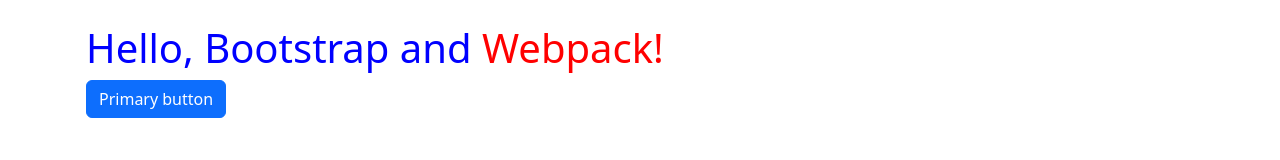
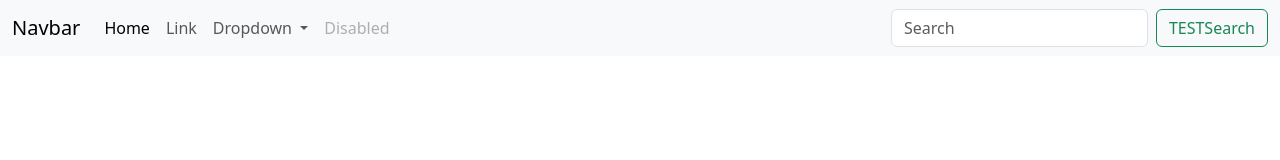
Before and after one commit to rsaturndev/nissanva, a website built with webpack: page nissanvalueadvantage/src/index.html in a window 1280 px wide. Built offline with nearby package versions, Linux system fonts and the light colour scheme; files whose address does not match are found by name.

Commit message:
npm watch config changes, nav start

```diff
--- a/nissanvalueadvantage/package.json
+++ b/nissanvalueadvantage/package.json
@@ -5,7 +5,8 @@
   "scripts": {
     "start": "webpack serve",
     "build": "webpack build --mode=production",
-    "test": "echo \"Error: no test specified\" && exit 1"
+    "test": "echo \"Error: no test specified\" && exit 1",
+    "watch": "watch 'npm run build' ./src/"
   },
   "keywords": [],
   "author": "",
@@ -26,6 +27,7 @@
   },
   "dependencies": {
     "@popperjs/core": "^2.11.8",
-    "bootstrap": "^5.3.3"
+    "bootstrap": "^5.3.3",
+    "watch": "^1.0.2"
   }
 }
--- a/nissanvalueadvantage/src/index.html
+++ b/nissanvalueadvantage/src/index.html
@@ -6,10 +6,40 @@
     <title>Bootstrap w/ Webpack</title>
     <link href="././css/custom.css" rel="stylesheet">
   </head>
-  <body>
-    <div class="container py-4 px-3 mx-auto">
-      <h1>Hello, Bootstrap and <span class="test">Webpack!</span></h1>
-      <button class="btn btn-primary">Primary button</button>
+  <nav class="navbar navbar-expand-lg bg-body-tertiary">
+    <div class="container-fluid">
+      <a class="navbar-brand" href="#">Navbar</a>
+      <button class="navbar-toggler" type="button" data-bs-toggle="collapse" data-bs-target="#navbarSupportedContent" aria-controls="navbarSupportedContent" aria-expanded="false" aria-label="Toggle navigation">
+        <span class="navbar-toggler-icon"></span>
+      </button>
+      <div class="collapse navbar-collapse" id="navbarSupportedContent">
+        <ul class="navbar-nav me-auto mb-2 mb-lg-0">
+          <li class="nav-item">
+            <a class="nav-link active" aria-current="page" href="#">Home</a>
+          </li>
+          <li class="nav-item">
+            <a class="nav-link" href="#">Link</a>
+          </li>
+          <li class="nav-item dropdown">
+            <a class="nav-link dropdown-toggle" href="#" role="button" data-bs-toggle="dropdown" aria-expanded="false">
+              Dropdown
+            </a>
+            <ul class="dropdown-menu">
+              <li><a class="dropdown-item" href="#">Action</a></li>
+              <li><a class="dropdown-item" href="#">Another action</a></li>
+              <li><hr class="dropdown-divider"></li>
+              <li><a class="dropdown-item" href="#">Something else here</a></li>
+            </ul>
+          </li>
+          <li class="nav-item">
+            <a class="nav-link disabled" aria-disabled="true">Disabled</a>
+          </li>
+        </ul>
+        <form class="d-flex" role="search">
+          <input class="form-control me-2" type="search" placeholder="Search" aria-label="Search">
+          <button class="btn btn-outline-success" type="submit">TESTSearch</button>
+        </form>
+      </div>
     </div>
-  </body>
+  </nav>
 </html>
--- a/nissanvalueadvantage/src/scss/styles.scss
+++ b/nissanvalueadvantage/src/scss/styles.scss
@@ -3,11 +3,4 @@
 
 // Import fonts
 
-// Navigation
-h1 {
-    color: blue;
-
-    span {
-        color: red !Important;
-    }
-}
+// Variables
```
Also changed, not shown: nissanvalueadvantage/dist/index.html, nissanvalueadvantage/dist/main.css, 1 other file.
